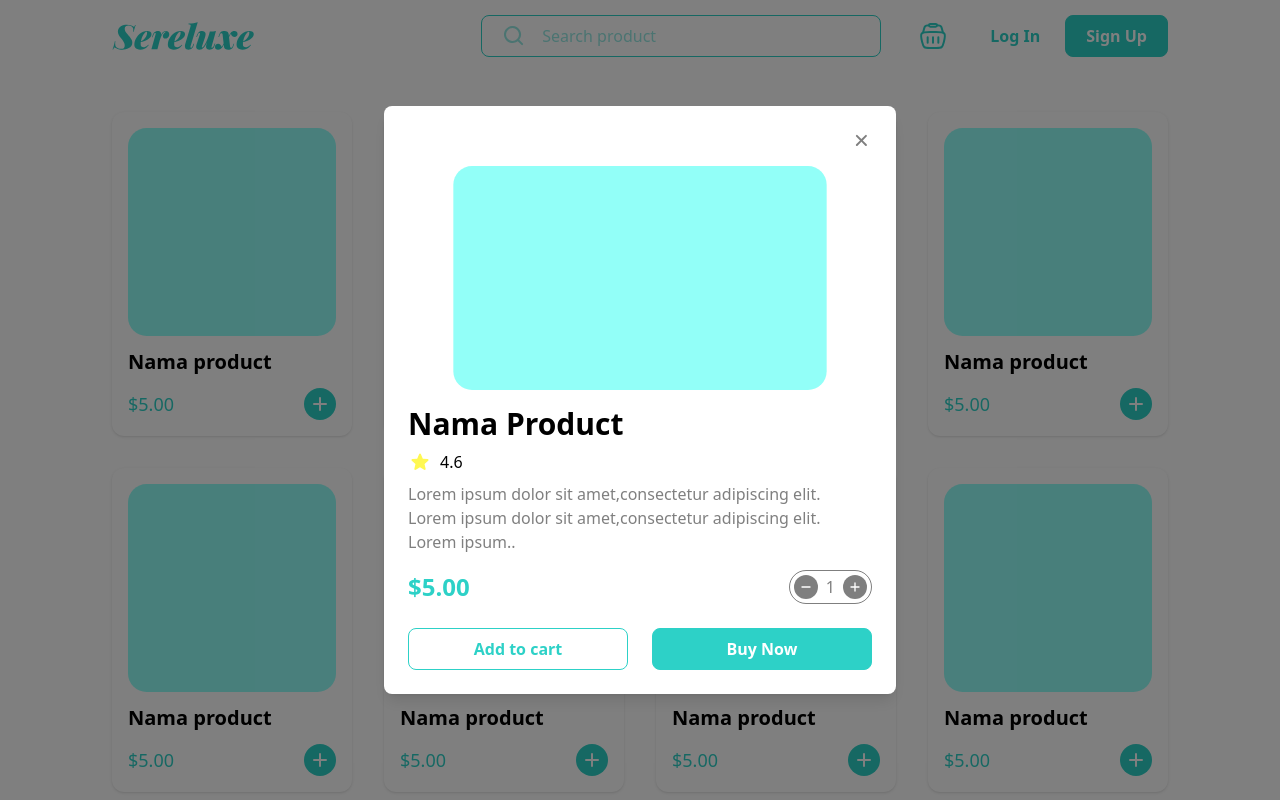
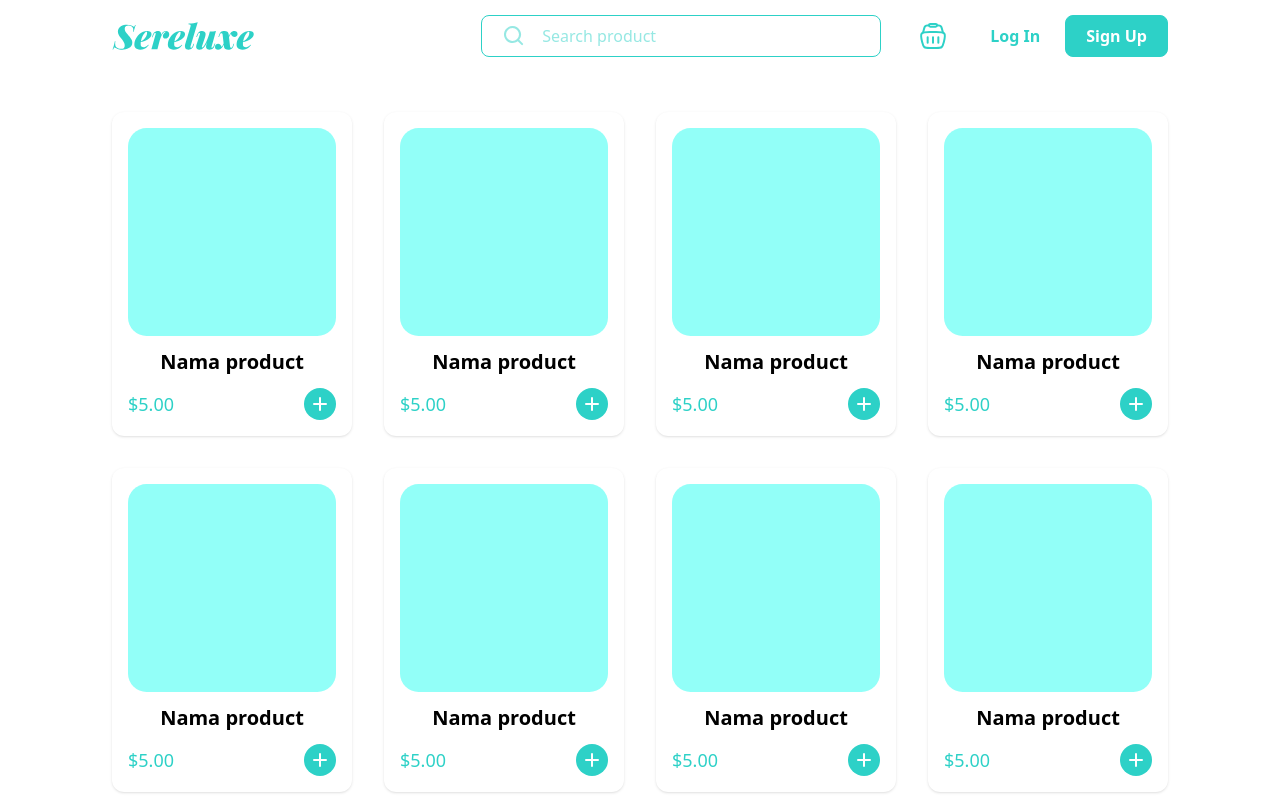
Before and after one commit to allsyalwaa/Sereluxe, a React (Vite) app: page /product in a window 1280 px wide. Shown: the top 800 px of the page. Built offline with nearby package versions, Linux system fonts and the light colour scheme.

Commit message:
feat: Add popup component for product images in SecProduct component

```diff
--- a/src/components/section/SecProduct.jsx
+++ b/src/components/section/SecProduct.jsx
@@ -1,24 +1,72 @@
 import CardProduct from "../ui/CardProduct";
 import CatalogProduct from "../ui/CatalogProduct";
 
+import { useState } from "react";
+
 export default function SecProduct() {
+  const [isProductPopupOpen, setIsProductPopupOpen] = useState(false);
+
+  const handleOpenProductPopup = () => {
+    setIsProductPopupOpen(true);
+  };
+
+  const handleCloseProductPopup = () => {
+    setIsProductPopupOpen(false);
+  };
   return (
     <section className="container my-12">
       <div className="grid grid-cols-4 gap-8">
+        <button onClick={handleOpenProductPopup}>
           <CardProduct />
+        </button>
+
+        <button onClick={handleOpenProductPopup}>
           <CardProduct />
+        </button>
+
+        <button onClick={handleOpenProductPopup}>
           <CardProduct />
+        </button>
+
+        <button onClick={handleOpenProductPopup}>
           <CardProduct />
+        </button>
+
+        <button onClick={handleOpenProductPopup}>
           <CardProduct />
+        </button>
+
+        <button onClick={handleOpenProductPopup}>
           <CardProduct />
+        </button>
+
+        <button onClick={handleOpenProductPopup}>
           <CardProduct />
+        </button>
+
+        <button onClick={handleOpenProductPopup}>
           <CardProduct />
+        </button>
+
+        <button onClick={handleOpenProductPopup}>
           <CardProduct />
+        </button>
+
+        <button onClick={handleOpenProductPopup}>
           <CardProduct />
+        </button>
+
+        <button onClick={handleOpenProductPopup}>
           <CardProduct />
+        </button>
+
+        <button onClick={handleOpenProductPopup}>
           <CardProduct />
+        </button>
       </div>
-      <CatalogProduct />
+      {isProductPopupOpen && (
+        <CatalogProduct onClose={handleCloseProductPopup} />
+      )}
     </section>
   );
 }
```
Lines whose indentation alone changed are shown as unchanged.
